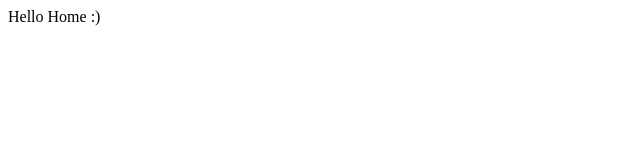
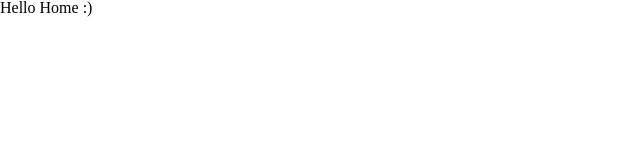
Before and after one commit to wanted-pre-onboarding-frontend-12team/pre-onboarding-7th-3-1-12, a React (Vite) app: page / in a window 1280 px wide. Shown: the top 160 px of the page, without its empty margins (0-640 px from the left). Built offline with nearby package versions, Linux system fonts and the light colour scheme.

Commit message:
:bento: GlobalStyle 및 Custom Theme 설정

```diff
--- a/src/index.tsx
+++ b/src/index.tsx
@@ -1,12 +1,17 @@
 import React from 'react';
 import ReactDOM from 'react-dom/client';
 import { BrowserRouter } from 'react-router-dom';
-import App from './App';
+import { ThemeProvider } from 'styled-components';
+import App from '@src/App';
+import { GlobalStyle, theme } from '@src/styles';
 
 ReactDOM.createRoot(document.getElementById('root') as HTMLElement).render(
 	<React.StrictMode>
-		<BrowserRouter>
-			<App />
-		</BrowserRouter>
+		<ThemeProvider theme={theme}>
+			<BrowserRouter>
+				<GlobalStyle />
+				<App />
+			</BrowserRouter>
+		</ThemeProvider>
 	</React.StrictMode>,
 );
--- /dev/null
+++ b/src/styles/GlobalStyle.tsx
@@ -0,0 +1,23 @@
+import * as styled from 'styled-components';
+import reset from 'styled-reset';
+
+const GlobalStyle = styled.createGlobalStyle`
+	${reset};
+
+	*,
+	*::before,
+	*::after {
+		box-sizing: border-box;
+	}
+
+	body {
+		font-size: 16px;
+	}
+
+	ul,
+	li {
+		list-style: none;
+	}
+`;
+
+export default GlobalStyle;
--- /dev/null
+++ b/src/styles/index.ts
@@ -0,0 +1,2 @@
+export { default as GlobalStyle } from './GlobalStyle';
+export { default as theme } from './theme';
--- /dev/null
+++ b/src/styles/theme.ts
@@ -0,0 +1,15 @@
+const theme = {
+	fontWeights: {
+		normal: 400,
+		bold: 700,
+	},
+	colors: {
+		primary: '#007BE9',
+		lightgray: '#D1D8DC',
+		gray: '#94A2AD',
+		black: '#000000',
+		white: '#FFFFFF',
+	},
+} as const;
+
+export default theme;
```
Also changed, not shown: src/styles/styled.d.ts (added, +17 -0 lines).
